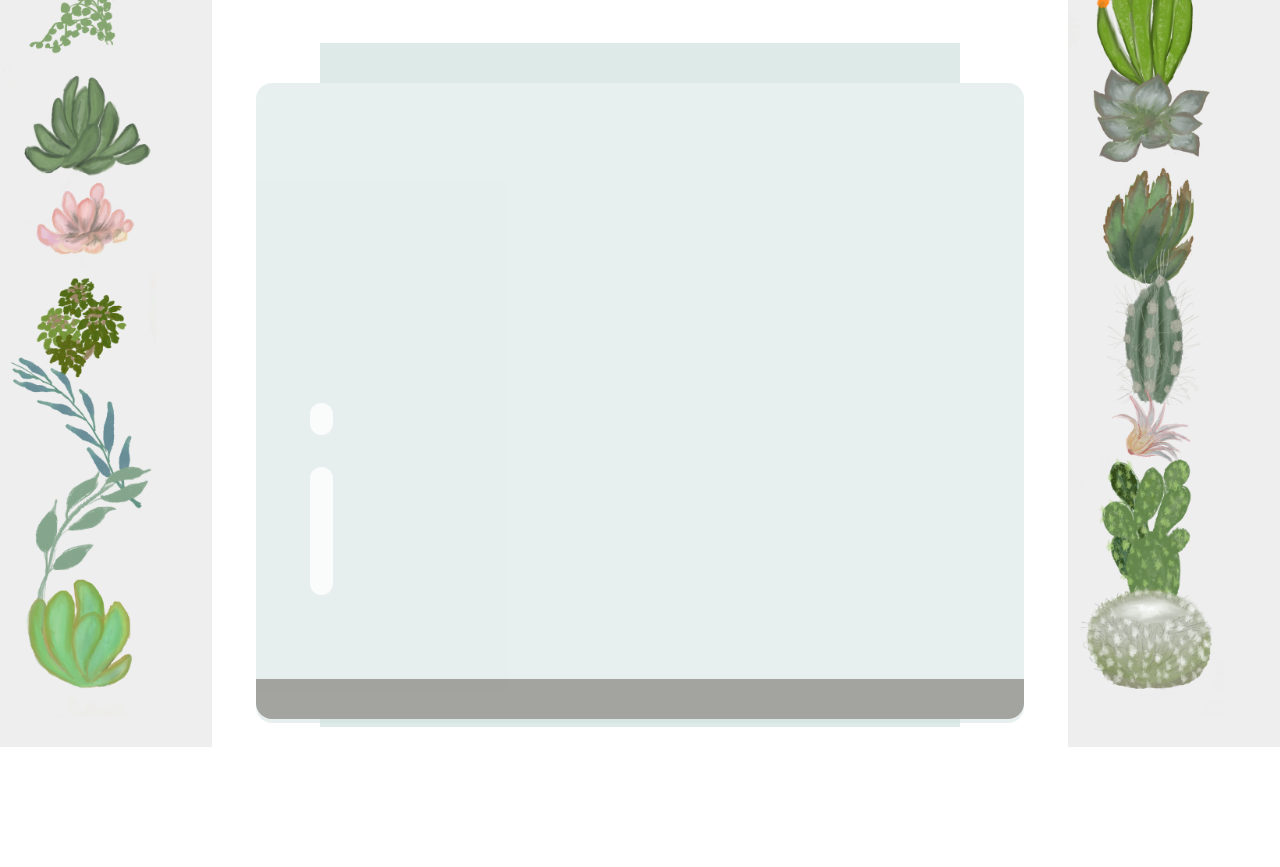
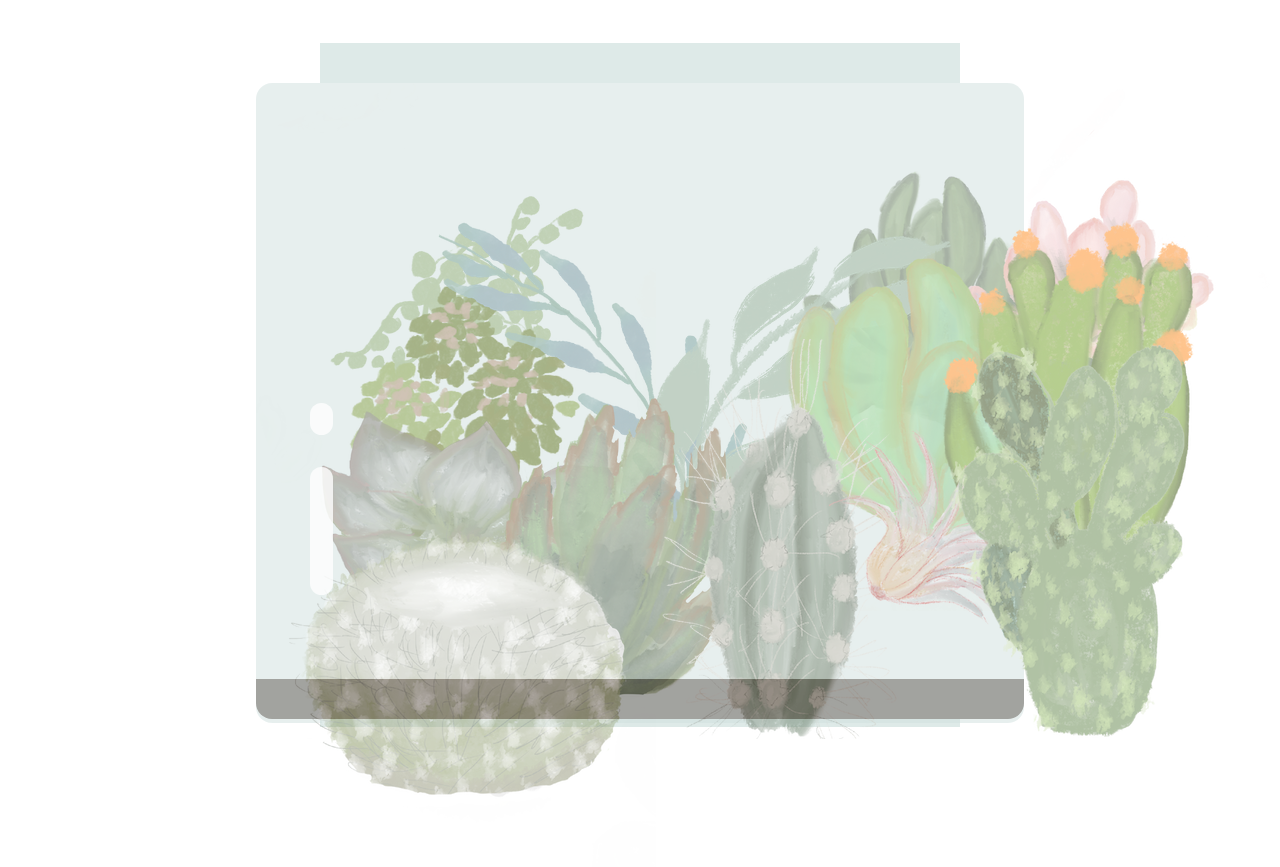
Before and after one commit to HaochenMin/Terrarium, a plain HTML site: page index.html in a window 1280 px wide. Shown: the part 73-940 px from the top of the page. Before the commit the page ends 820 px from the top, so only its background shows below. Drawn offline with Linux system fonts and the light colour scheme.

Commit message:
refactored plants into jar walls, still need to arrange plants locations

```diff
--- a/index.html
+++ b/index.html
@@ -10,55 +10,51 @@
   <body>
     <h1 style="color: red">My Terrarium</h1>
     <div id="page">
-        <div id="left-plants" class="plants">
-            <div class="plant-holder">
-                <img class="plant" alt="plant1" id="plant1" src="./images/plant1.png" />
-            </div>
-            <div class="plant-holder">
-                <img class="plant" alt="plant2" id="plant2" src="./images/plant2.png" />
-            </div>
-            <div class="plant-holder">
-                <img class="plant" alt="plant3" id="plant3" src="./images/plant3.png" />
-            </div>
-            <div class="plant-holder">
-                <img class="plant" alt="plant4" id="plant4" src="./images/plant4.png" />
-            </div>
-            <div class="plant-holder">
-                <img class="plant" alt="plant5" id="plant5" src="./images/plant5.png" />
-            </div>
-            <div class="plant-holder">
-                <img class="plant" alt="plant6" id="plant6" src="./images/plant6.png" />
-            </div>
-            <div class="plant-holder">
-                <img class="plant" alt="plant7" id="plant7" src="./images/plant7.png" />
-            </div>
-        </div>
-        <div id="right-plants" class="plants">
-            <div class="plant-holder">
-                <img class="plant" alt="plant8" id="plant8" src="./images/plant8.png" />
-            </div>
-            <div class="plant-holder">
-                <img class="plant" alt="plant9" id="plant9" src="./images/plant9.png" />
-            </div>
-            <div class="plant-holder">
-                <img class="plant" alt="plant10" id="plant10" src="./images/plant10.png" />
-            </div>
-            <div class="plant-holder">
-                <img class="plant" alt="plant11" id="plant11" src="./images/plant11.png" />
-            </div>
-            <div class="plant-holder">
-                <img class="plant" alt="plant12" id="plant12" src="./images/plant12.png" />
-            </div>
-            <div class="plant-holder">
-                <img class="plant" alt="plant13" id="plant13" src="./images/plant13.png" />
-            </div>
-            <div class="plant-holder">
-                <img class="plant" alt="plant14" id="plant14" src="./images/plant14.png" />
-            </div>
-        </div>
             <div id="terrarium">
                 <div class="jar-top"></div>
                 <div class="jar-walls">
+                    <div id="plant1">
+                        <img class="plant" alt="plant1" src="./images/plant1.png" />
+                    </div>
+                    <div id="plant2">
+                        <img class="plant" alt="plant2" src="./images/plant2.png" />
+                    </div>
+                    <div id="plant3">
+                        <img class="plant" alt="plant3" src="./images/plant3.png" />
+                    </div>
+                    <div id="plant4">
+                        <img class="plant" alt="plant4" src="./images/plant4.png" />
+                    </div>
+                    <div id="plant5">
+                        <img class="plant" alt="plant5" src="./images/plant5.png" />
+                    </div>
+                    <div id="plant6">
+                        <img class="plant" alt="plant6" src="./images/plant6.png" />
+                    </div>
+                    <div id="plant7">
+                        <img class="plant" alt="plant7" src="./images/plant7.png" />
+                    </div>
+                    <div id="plant8">
+                        <img class="plant" alt="plant8" src="./images/plant8.png" />
+                    </div>
+                    <div id="plant9">
+                        <img class="plant" alt="plant9" src="./images/plant9.png" />
+                    </div>
+                    <div id="plant10">
+                        <img class="plant" alt="plant10" src="./images/plant10.png" />
+                    </div>
+                    <div id="plant11">
+                        <img class="plant" alt="plant11" src="./images/plant11.png" />
+                    </div>
+                    <div id="plant12">
+                        <img class="plant" alt="plant12" src="./images/plant12.png" />
+                    </div>
+                    <div id="plant13">
+                        <img class="plant" alt="plant13" src="./images/plant13.png" />
+                    </div>
+                    <div id="plant14">
+                        <img class="plant" alt="plant14" src="./images/plant14.png" />
+                    </div>
                 <div class="jar-glossy-long"></div>
                 <div class="jar-glossy-short"></div>
                 </div>
--- a/style.css
+++ b/style.css
@@ -50,6 +50,9 @@ h1 {
 	left: 20%;
 	opacity: 0.5;
 	z-index: 1;
+	display: grid;
+	grid-template-columns: 20% 20% 20% 20% 20%;
+  	grid-template-rows: 20% 20% 20% 20% 20%;
 }
 
 .jar-top {
@@ -108,3 +111,8 @@ h1 {
 	opacity: 0.8;
 	z-index: 2;
 }
+
+#plant1 {
+	grid-column-start: 1;
+	grid-column-end: 4;
+}
```
